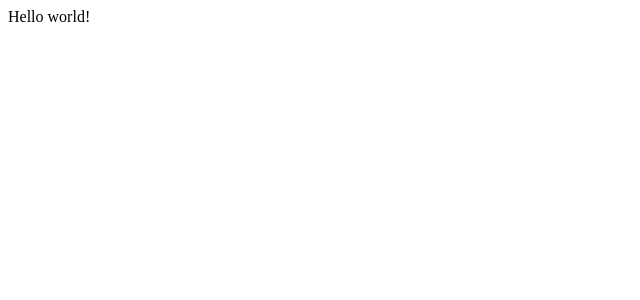
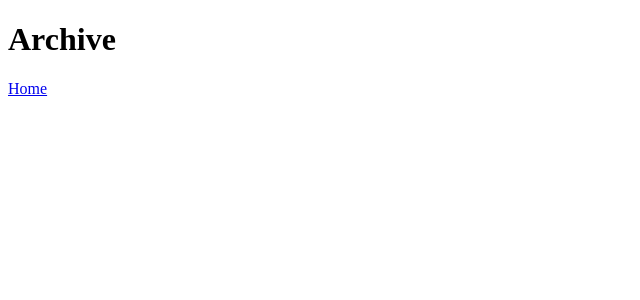
Before and after one commit to CodeVaDOs/final-fs11, a React (Create React App) app in the folder client/: page /archive in a window 1280 px wide. Shown: the top 300 px of the page, without its empty margins (0-640 px from the left). Built offline with nearby package versions, Linux system fonts and the light colour scheme.

Commit message:
initial routing & NotFound page added

```diff
--- a/client/package.json
+++ b/client/package.json
@@ -20,7 +20,8 @@
     "redux-form": "^8.3.7",
     "redux-persist": "^6.0.0",
     "redux-thunk": "^2.3.0",
-    "web-vitals": "^0.2.4"
+    "web-vitals": "^0.2.4",
+    "react-router-config": "^5.1.1"
   },
   "scripts": {
     "start": "react-scripts start",
--- /dev/null
+++ b/client/src/Routes.js
@@ -0,0 +1,41 @@
+import App from '../src/component/App'
+import NotFound from "./page/NotFound/NotFound";
+import Home from '../src/page/Home/Home'
+import Archive from '../src/page/Archive/Archive'
+// import Client from '../src/page/Client'
+// import Document from '../src/page/Document'
+// import Employee from '../src/page/Employee'
+// import Finance from '../src/page/Finance'
+// import History from '../src/page/History'
+// import House from '../src/page/House'
+// import Panel from '../src/page/Panel'
+// import Rent from '../src/page/Rent'
+// import Setting from '../src/page/Setting'
+// import Broadcast from '../src/page/Broadcast'
+
+// eslint-disable-next-line import/no-anonymous-default-export
+export default [
+    {
+        component: App,
+        routes: [
+            {
+                component: Home,
+                path: '/',
+                exact: true
+            },
+            {
+                component: Archive,
+                path: '/archive',
+                exact: true
+            },
+            // {
+            //     component: Broadcast,
+            //     path: '/broadcast',
+            //     exact: true
+            // },
+            {
+                component: NotFound,
+            }
+        ]
+    }
+]
--- a/client/src/component/App.js
+++ b/client/src/component/App.js
@@ -1,8 +1,15 @@
 import React from 'react';
+import {renderRoutes} from 'react-router-config'
 
-const App = () => {
-  return (
-    <div>Hello world!</div>
-  )
+const App = ({route}) => {
+    return (
+        <div>
+            {renderRoutes(route.routes)}
+        </div>
+    );
+}
+App.defaultProps = {
+    route: null
 };
+
 export default App;
--- a/client/src/index.js
+++ b/client/src/index.js
@@ -1,8 +1,14 @@
 import React from 'react';
 import ReactDOM from 'react-dom';
-import App from './component/App';
+import {BrowserRouter} from 'react-router-dom'
+import {renderRoutes} from 'react-router-config'
+import Routes from "./Routes";
 
 ReactDOM.render(
-<App />,
+    <BrowserRouter>
+        <div>
+            {renderRoutes(Routes)}
+        </div>
+    </BrowserRouter>,
     document.getElementById('root')
 );
--- /dev/null
+++ b/client/src/page/Archive/Archive.jsx
@@ -0,0 +1,13 @@
+import React from 'react';
+import {Link} from 'react-router-dom'
+
+const Archive = () => {
+    return (
+        <div>
+            <h1>Archive</h1>
+            <Link to='/'>Home</Link>
+        </div>
+    );
+}
+
+export default Archive;
--- a/client/src/page/Archive/Draft.js
+++ /dev/null
@@ -1,6 +0,0 @@
-import React from 'react'
-
-const Draft =()=> {
-
-};
-export default Draft;
--- a/client/src/page/Home/Draft.js
+++ /dev/null
@@ -1,6 +0,0 @@
-import React from 'react'
-
-const Draft =()=> {
-
-};
-export default Draft;
--- /dev/null
+++ b/client/src/page/Home/Home.jsx
@@ -0,0 +1,13 @@
+import React from 'react';
+import {Link} from 'react-router-dom'
+
+const Home = () => {
+    return (
+        <div>
+            <h1>Home</h1>
+            <Link to='/archive'>Archive</Link>
+        </div>
+    );
+}
+
+export default Home;
--- /dev/null
+++ b/client/src/page/NotFound/NotFound.jsx
@@ -0,0 +1,11 @@
+import React from 'react';
+
+const NotFound = () => {
+    return (
+        <div>
+            <h1>NotFound</h1>
+        </div>
+    );
+}
+
+export default NotFound;
```
Also changed, not shown: 1 other file (tests, documents, lock files or other folders).
